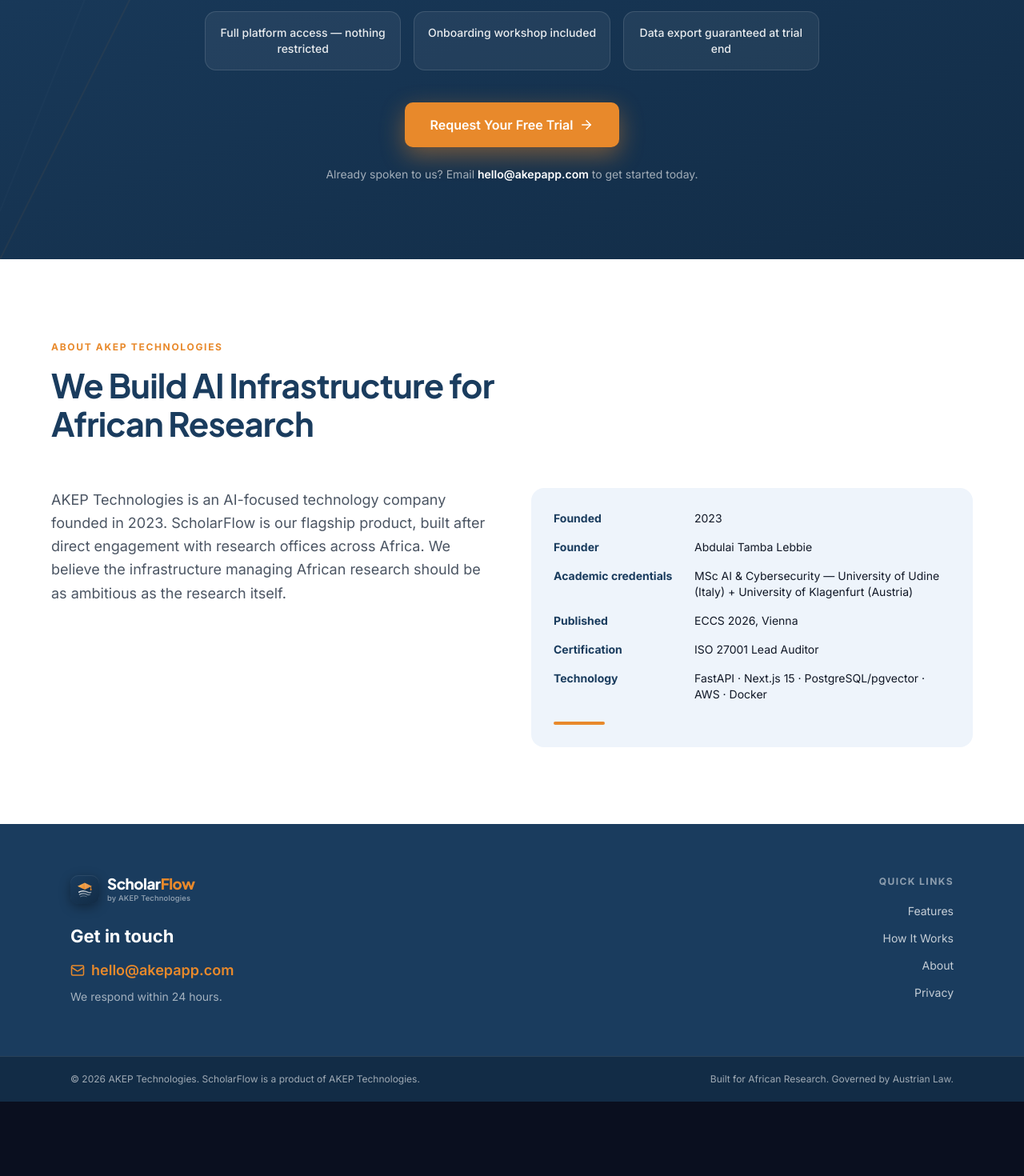
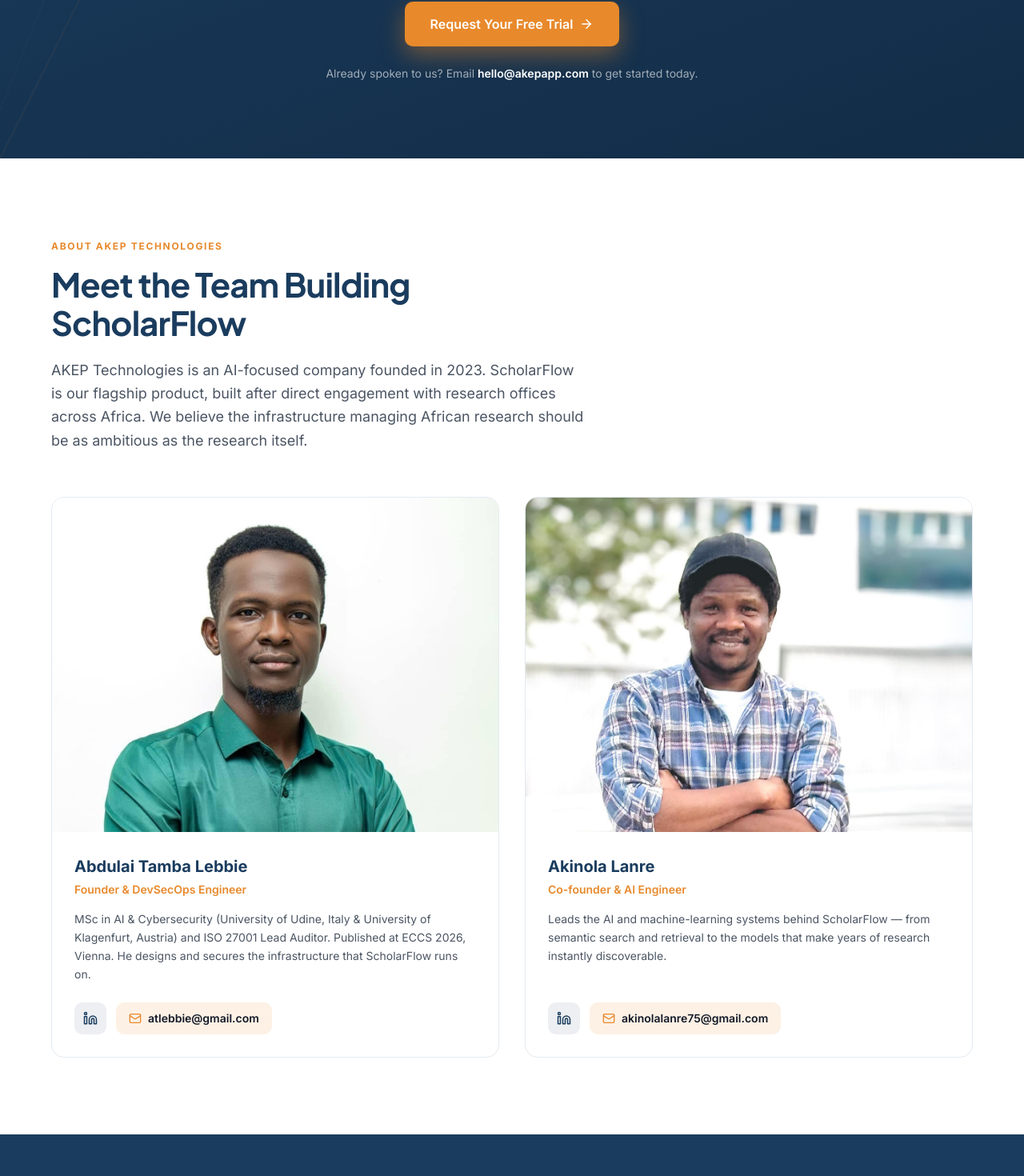
Before and after one commit to Don-Tech-Impact/Akeplandingpage, a React (Vite) app: page / in a window 1280 px wide. Shown: the part 4347-5817 px from the top of the page at 80% size. Before the commit the page ends 5724 px from the top, so only its background shows below. Built offline with nearby package versions, Linux system fonts and the light colour scheme; no server answers.

Commit message:
feat: added the new teams section

```diff
--- a/src/app/components/scholarflow/SFAbout.tsx
+++ b/src/app/components/scholarflow/SFAbout.tsx
@@ -1,13 +1,34 @@
-import { Eyebrow, SectionHeading } from './SFUI';
-import { NAVY, ORANGE, TINT, MUTED, INK } from './theme';
+import { Linkedin, Mail } from 'lucide-react';
+import { Eyebrow, SectionHeading, cardBorder } from './SFUI';
+import { Reveal } from './Reveal';
+import { NAVY, ORANGE, MUTED, INK } from './theme';
 
-const facts = [
-  ['Founded', '2023'],
-  ['Founder', 'Abdulai Tamba Lebbie'],
-  ['Academic credentials', 'MSc AI & Cybersecurity — University of Udine (Italy) + University of Klagenfurt (Austria)'],
-  ['Published', 'ECCS 2026, Vienna'],
-  ['Certification', 'ISO 27001 Lead Auditor'],
-  ['Technology', 'FastAPI · Next.js 15 · PostgreSQL/pgvector · AWS · Docker'],
+type Member = {
+  name: string;
+  role: string;
+  photo: string;
+  bio: string;
+  linkedin: string;
+  email: string;
+};
+
+const team: Member[] = [
+  {
+    name: 'Abdulai Tamba Lebbie',
+    role: 'Founder & DevSecOps Engineer',
+    photo: '/team/abdulai-tamba-lebbie.jpg',
+    bio: 'MSc in AI & Cybersecurity (University of Udine, Italy & University of Klagenfurt, Austria) and ISO 27001 Lead Auditor. Published at ECCS 2026, Vienna. He designs and secures the infrastructure that ScholarFlow runs on.',
+    linkedin: 'https://www.linkedin.com/in/abdulai-tamba-lebbie-9556919b/',
+    email: 'atlebbie@gmail.com',
+  },
+  {
+    name: 'Akinola Lanre',
+    role: 'Co-founder & AI Engineer',
+    photo: '/team/akinola-lanre-olusegun.jpeg',
+    bio: 'Leads the AI and machine-learning systems behind ScholarFlow — from semantic search and retrieval to the models that make years of research instantly discoverable.',
+    linkedin: 'https://www.linkedin.com/in/akinola-lanre-olusegun-409784102/',
+    email: 'akinolalanre75@gmail.com',
+  },
 ];
 
 export function SFAbout() {
@@ -16,28 +37,68 @@
       <div className="max-w-6xl mx-auto">
         <div className="max-w-2xl mb-14">
           <Eyebrow>About AKEP Technologies</Eyebrow>
-          <SectionHeading>We Build AI Infrastructure for African Research</SectionHeading>
+          <SectionHeading>Meet the Team Building ScholarFlow</SectionHeading>
+          <p className="mt-5 text-lg leading-relaxed" style={{ color: MUTED }}>
+            AKEP Technologies is an AI-focused company founded in 2023. ScholarFlow is our flagship
+            product, built after direct engagement with research offices across Africa. We believe
+            the infrastructure managing African research should be as ambitious as the research
+            itself.
+          </p>
         </div>
 
-        <div className="grid grid-cols-1 md:grid-cols-2 gap-12 items-start">
-          <p className="text-lg leading-relaxed" style={{ color: MUTED }}>
-            AKEP Technologies is an AI-focused technology company founded in 2023. ScholarFlow is
-            our flagship product, built after direct engagement with research offices across
-            Africa. We believe the infrastructure managing African research should be as ambitious
-            as the research itself.
-          </p>
+        <div className="grid grid-cols-1 md:grid-cols-2 gap-8">
+          {team.map((m, i) => (
+            <Reveal key={m.name} delay={i * 120}>
+              <div
+                className="rounded-2xl overflow-hidden h-full flex flex-col"
+                style={{ border: cardBorder }}
+              >
+                <div className="aspect-[4/3] w-full overflow-hidden" style={{ background: '#F1F5F9' }}>
+                  <img
+                    src={m.photo}
+                    alt={m.name}
+                    loading="lazy"
+                    className="w-full h-full object-cover"
+                    style={{ objectPosition: 'center top' }}
+                  />
+                </div>
 
-          <div className="rounded-2xl p-7" style={{ background: TINT }}>
-            <dl className="space-y-4">
-              {facts.map(([k, v]) => (
-                <div key={k} className="flex flex-col sm:flex-row sm:gap-4">
-                  <dt className="w-40 flex-shrink-0 text-sm font-bold" style={{ color: NAVY }}>{k}</dt>
-                  <dd className="text-sm" style={{ color: INK }}>{v}</dd>
+                <div className="p-7 flex flex-col flex-1">
+                  <h3 className="font-bold" style={{ color: NAVY, fontSize: 20 }}>
+                    {m.name}
+                  </h3>
+                  <p className="mt-1 text-sm font-semibold" style={{ color: ORANGE }}>
+                    {m.role}
+                  </p>
+                  <p className="mt-4 text-sm leading-relaxed flex-1" style={{ color: MUTED }}>
+                    {m.bio}
+                  </p>
+
+                  <div className="mt-6 flex flex-wrap items-center gap-3">
+                    <a
+                      href={m.linkedin}
+                      target="_blank"
+                      rel="noopener noreferrer"
+                      aria-label={`${m.name} on LinkedIn`}
+                      className="inline-flex items-center justify-center w-10 h-10 rounded-lg"
+                      style={{ background: 'rgba(26,60,94,0.08)', color: NAVY }}
+                    >
+                      <Linkedin size={18} />
+                    </a>
+                    <a
+                      href={`mailto:${m.email}`}
+                      aria-label={`Email ${m.name}`}
+                      className="inline-flex items-center gap-2 px-4 h-10 rounded-lg text-sm font-semibold"
+                      style={{ background: 'rgba(232,137,43,0.12)', color: INK }}
+                    >
+                      <Mail size={16} style={{ color: ORANGE }} />
+                      {m.email}
+                    </a>
+                  </div>
                 </div>
-              ))}
-            </dl>
-            <div className="mt-6 h-1 w-16 rounded-full" style={{ background: ORANGE }} />
-          </div>
+              </div>
+            </Reveal>
+          ))}
         </div>
       </div>
     </section>
--- a/src/app/components/scholarflow/SFTrust.tsx
+++ b/src/app/components/scholarflow/SFTrust.tsx
@@ -1,4 +1,4 @@
-import { FileText, BadgeCheck, Network } from 'lucide-react';
+import { FileText, BadgeCheck, ShieldCheck } from 'lucide-react';
 import { Eyebrow, SectionHeading, cardBorder } from './SFUI';
 import { Reveal } from './Reveal';
 import { NAVY, ORANGE, MUTED } from './theme';
@@ -15,9 +15,9 @@
     body: 'Certified February 2026. ScholarFlow is built on information security controls aligned with international standards.',
   },
   {
-    icon: Network,
-    title: 'Designed with the ARUA & ACU Networks',
-    body: 'ScholarFlow was developed with direct input from research administrators across the African Research University Alliance and Association of Commonwealth Universities networks.',
+    icon: ShieldCheck,
+    title: 'Security-First Architecture',
+    body: 'Built on a modern, zero-trust stack — FastAPI, Next.js, PostgreSQL/pgvector, and AWS — with encryption, audit trails, and access controls designed for sensitive research data.',
   },
 ];
 
@@ -46,14 +46,6 @@
             </Reveal>
           ))}
         </div>
-
-        <div className="flex items-center justify-center gap-8 mt-14 text-sm font-semibold tracking-wide" style={{ color: MUTED }}>
-          <span>ARUA</span>
-          <span style={{ color: '#CBD5E1' }}>|</span>
-          <span>ACU</span>
-          <span style={{ color: '#CBD5E1' }}>|</span>
-          <span>WACREN</span>
-        </div>
       </div>
     </section>
   );
```
Also changed, not shown: 1 other file (tests, documents, lock files or other folders).
